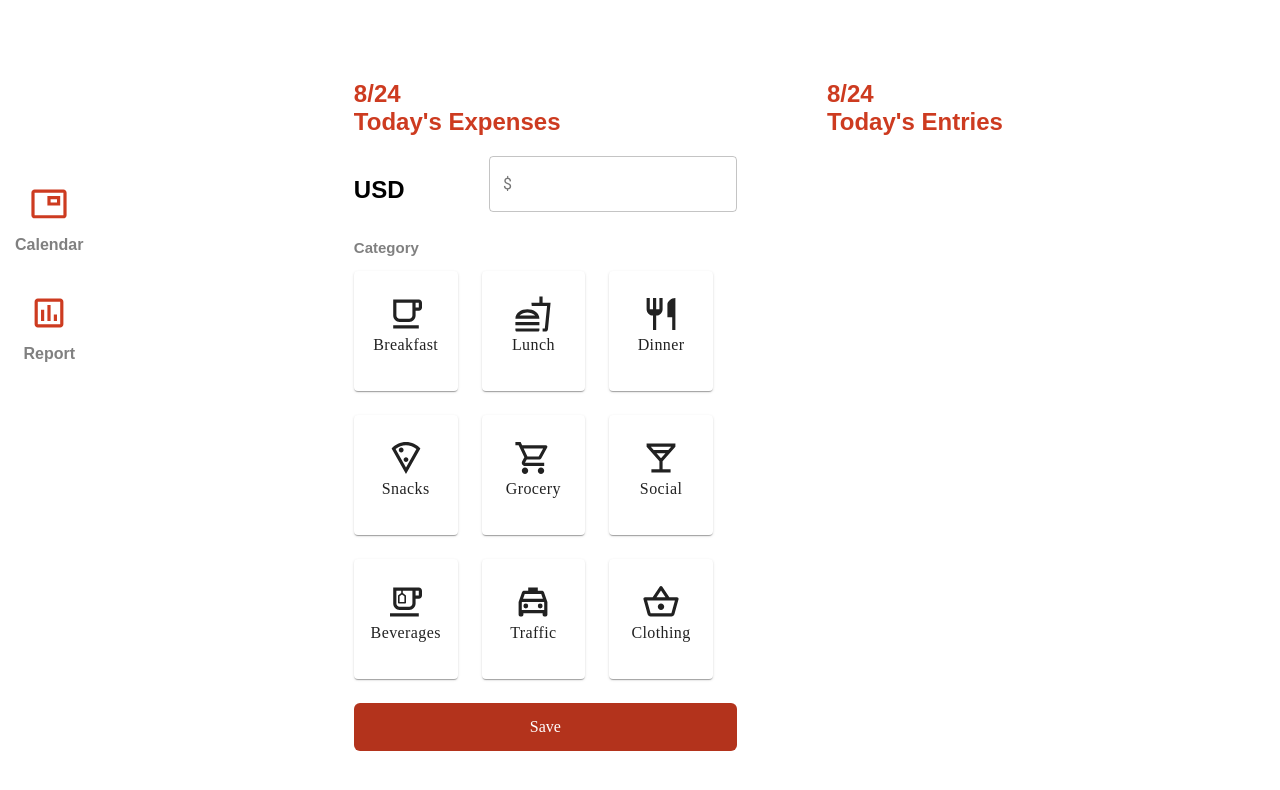
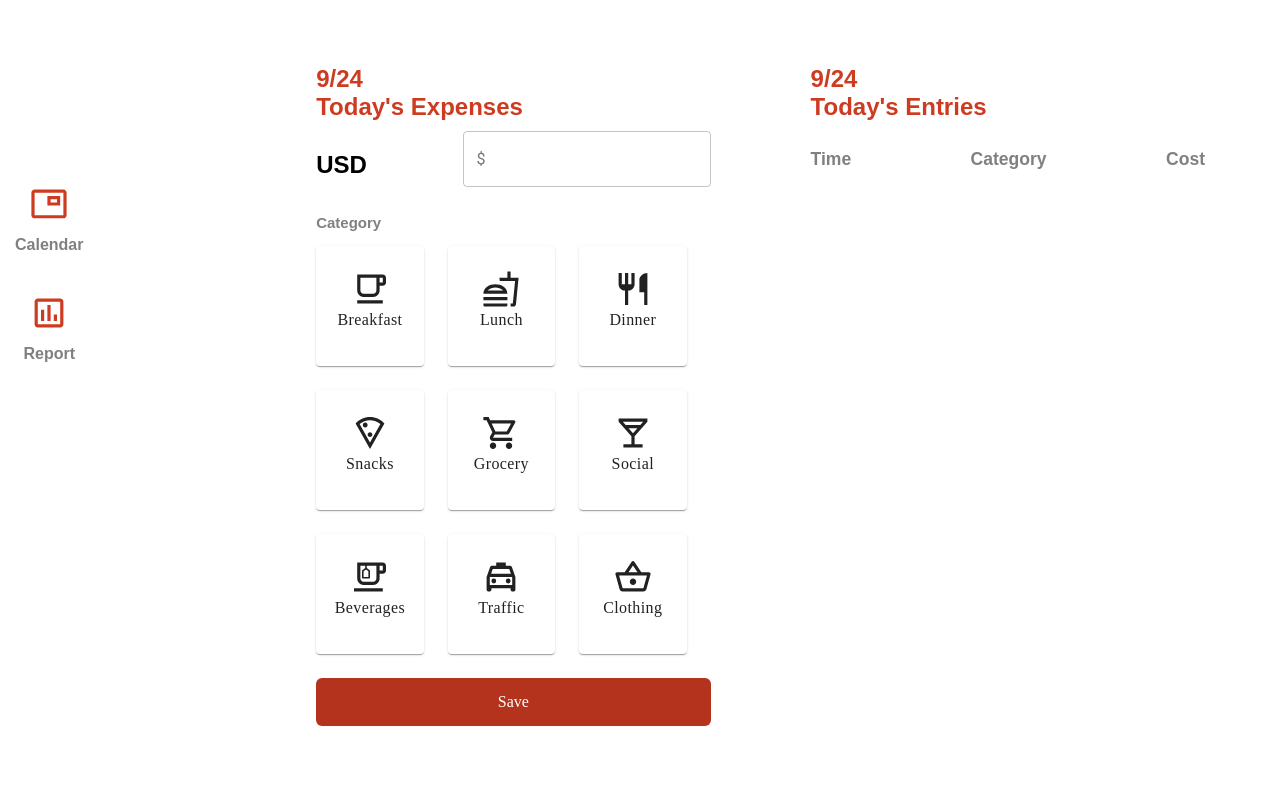
Before and after one commit to The-Shy7/budgeter, a React (Create React App) app: page / in a window 1280 px wide. Shown: the top 790 px of the page. Built offline with nearby package versions, Linux system fonts and the light colour scheme; some icons are missing.

Commit message:
Formatted entries by time, category, and cost

```diff
--- a/src/App.css
+++ b/src/App.css
@@ -1,6 +1,17 @@
 .material-icons-outlined,
 .material-icons.material-icons--outlined {
   font-family: 'Material Icons Outlined';
+}
+
+body,html,#root {
+  position: absolute;
+  top: 0;
+  bottom:0;
+  left:0;
+  right:0;
+  margin:0;
+  height:100vh;
+
 }
 
 .title {
@@ -55,20 +66,25 @@
   flex-basis: 1;
   width: 100%;
   border-radius: 30px;
-    padding: 30px;
+  padding: 35px;
 }
 
 .panel:last-child {
   margin-right: 40px;
+  max-height:calc(100vh - 120px);
+  overflow:scroll;
 }
 
 .panel-title {
   color: #CD3B20;
+  margin:0px 0px 10px 0px;
 }
 
 .category-title {
   color: grey;
   font-size: 15px;
+  display: flex;
+  justify-content: space-between;
 }
 
 .expenses {
@@ -138,3 +154,30 @@
 .save-button:disabled {
   background-color: rgb(179, 51, 28);
 }
+
+.entry-text {
+  font-size: 24px;
+  margin:0px 0px 1em 0px;
+}
+
+.entry-amount {
+  font-size: 24px;
+  margin:0px 0px 1em 0px;
+  color:#CD3B20;
+}
+
+.entry-line {
+  display: flex;
+  justify-content: space-between;
+  margin-bottom: 20px;
+}
+
+.entry-section {
+  overflow-y: scroll;
+}
+
+.line {
+  height: 1px;
+  color:#9B9B9B;
+  width:100%;
+}
--- a/src/App.js
+++ b/src/App.js
@@ -24,7 +24,7 @@ function App() {
     <div className="App">
       <Sidebar />
       <span className="title">
-        Hello<br />Esther!
+        Hello<br />User!
           </span>
       <Expense onSave={newItem=> {
         setSavedItems([...savedItems, newItem])
@@ -65,7 +65,7 @@ function Expense({onSave}) {
     <>
       <div className="panel expenses">
         <h2 className="panel-title">
-          {today.getMonth()}/{today.getDate()}<br />
+          {today.getMonth()+1}/{today.getDate()}<br />
           Today's Expenses
         </h2>
 
@@ -215,19 +215,33 @@ function Grids({onSelect, category}) {
 
 function Entries({items}) {
   const today = new Date();
-  var hours = new Date().getHours()
-  var min = new Date().getMinutes()
 
   return (
     <div className="panel entries">
       <h2 className="panel-title">
-        {today.getMonth()}/{today.getDate()}<br />
+        {today.getMonth()+1}/{today.getDate()}<br />
         Today's Entries
-    </h2>
+      </h2>
+      <div className="category-title">
+          <h3>Time</h3>
+          <h3>Category</h3>
+          <h3>Cost</h3>
+      </div>
+
     <div>
       {items.map(item=>{
-        return <div>
-          <div>{hours}:{min} {item.category} {item.number}</div>
+        return <div className="entry-section">
+          <div className="entry-line">
+            <h5 className="entry-text">
+              {today.getHours()}:{today.getMinutes()}
+            </h5>
+            <h5 className="entry-text">
+            {item.category}
+            </h5>
+            <h5 className="entry-amount">
+            {item.number}
+            </h5>
+          </div>
         </div>
       })}
     </div>
```
Lines whose indentation alone changed are shown as unchanged.
